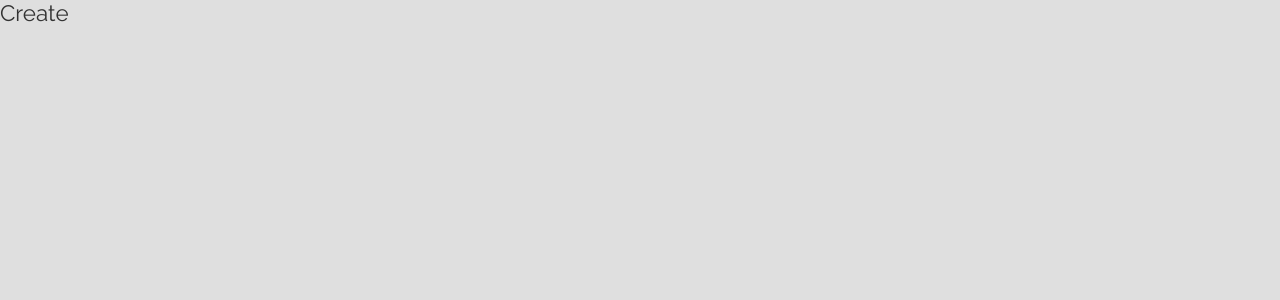
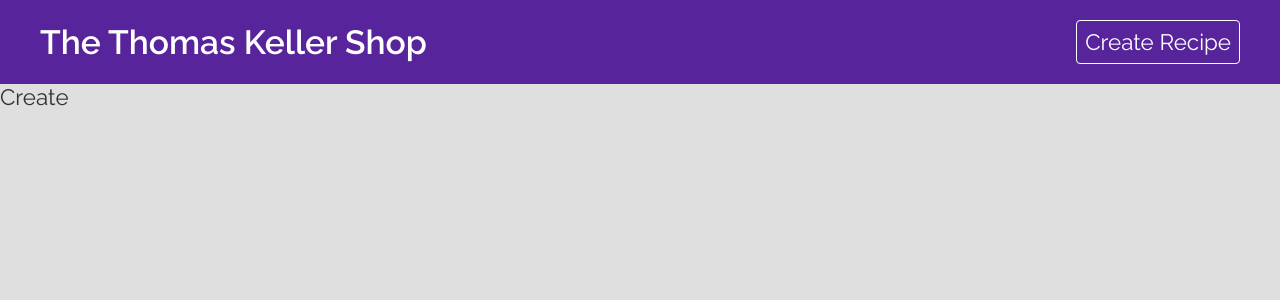
Before and after one commit to cisdell/recipe-app, a React (Create React App) app: page /create in a window 1280 px wide. Shown: the top 300 px of the page. Built offline with nearby package versions, Linux system fonts and the light colour scheme; the HTML template or start-up script is replaced by a standard one.

Commit message:
added some css

```diff
--- a/src/App.js
+++ b/src/App.js
@@ -3,24 +3,27 @@
 //Styles
 import "./App.css";
 //components
-import Home from './pages/home/Home'
-import Create from './pages/create/Create'
-import Recipe from './pages/recipe/Recipe'
-import Search from './pages/search/Search'
+import Home from "./pages/home/Home";
+import Create from "./pages/create/Create";
+import Recipe from "./pages/recipe/Recipe";
+import Search from "./pages/search/Search";
+import Navbar from "./components/Navbar";
 
 function App() {
-  return <div className="App">
-    <BrowserRouter>
-    <Routes>
-      <Route path="/" element={<Home/>} />
-      <Route path="/create" element={<Create/>} />
-      <Route path="/recipes/:id" element={<Recipe/>} />
-      <Route path="/search" element={<Search/>} />
-      <Route path="*" element={<Home />} />
-    </Routes>
-    </BrowserRouter>
-
-  </div>;
+  return (
+    <div className="App">
+      <BrowserRouter>
+        <Navbar />
+        <Routes>
+          <Route path="/" element={<Home />} />
+          <Route path="/create" element={<Create />} />
+          <Route path="/recipes/:id" element={<Recipe />} />
+          <Route path="/search" element={<Search />} />
+          <Route path="*" element={<Home />} />
+        </Routes>
+      </BrowserRouter>
+    </div>
+  );
 }
 
 export default App;
--- /dev/null
+++ b/src/components/Navbar.css
@@ -0,0 +1,28 @@
+.navbar {
+  background: #58249c;
+  padding: 20px;
+  color: #fff;
+}
+.navbar nav {
+  display: flex;
+  align-items: center;
+  max-width: 1200px;
+  margin: 0 auto;
+}
+.navbar a.brand {
+  margin-right: auto;
+  color: #fff;
+  text-decoration: none;
+}
+.navbar a:last-child {
+  color: #fff;
+  text-decoration: none;
+  margin-left: 40px;
+  padding: 8px;
+  border: 1px solid #fff;
+  border-radius: 4px;
+}
+.navbar a:last-child:hover {
+  background: #fff;
+  color: #333;
+}
--- /dev/null
+++ b/src/components/Navbar.js
@@ -0,0 +1,18 @@
+import { Link } from "react-router-dom";
+//styles
+import "./Navbar.css";
+
+import React from "react";
+
+export default function Navbar() {
+  return (
+    <div className="navbar">
+      <nav>
+        <Link to="/" className='brand'>
+          <h1>The Thomas Keller Shop</h1>
+        </Link>
+        <Link to="/create">Create Recipe</Link>
+      </nav>
+    </div>
+  );
+}
```
